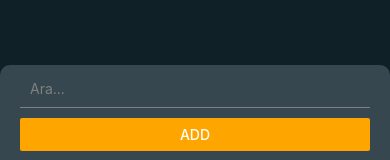
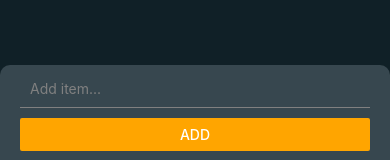
Before and after one commit to Mr-Mesut-OZTURK/kodluyoruz-react-native, a React Native app: screen / in a window 390 px wide. Shown: the part 613-773 px from the top of the page. Built offline with nearby package versions, Linux system fonts and the light colour scheme.

Commit message:
projects updated and added gifs

```diff
--- a/src/todo-app/TodoApp.js
+++ b/src/todo-app/TodoApp.js
@@ -1,8 +1,8 @@
 import React, { useState, useEffect } from 'react'
 import { SafeAreaView, View, Text, StyleSheet, Dimensions, FlatList } from 'react-native'
 
-import Card from './Card';
-import AddTodo from "./AddTodo";
+import Card from './components/Card';
+import AddTodo from "./components/AddTodo";
 
 
 const TodoApp = () => {
@@ -12,12 +12,10 @@ const TodoApp = () => {
 
     const handleLongPress = (todo) => {
         let newList = list.slice(0)
-        console.log(newList)
         const index = newList.indexOf(todo);
 
         if (index > -1) {
             newList.splice(index, 1);
-            console.log(newList)
             setList(newList)
         }
     }
--- a/src/todo-app/AddTodo.js
+++ b/src/todo-app/components/AddTodo.js
@@ -23,7 +23,7 @@ const AddTodo = ({ text, setText, addTodoItem }) => {
                 style={styles.add_input}
                 value={text}
                 onChangeText={setText}
-                placeholder="Ara..."
+                placeholder="Add item..."
                 onFocus={handleFocus}
                 onBlur={handleBlur}
             />
```
Also changed, not shown: src/music-app/README.md, src/todo-app/README.md (added), src/todo-app/assets/todo-app.gif (added), src/todo-app/components/AddTodo.style.js (renamed from src/todo-app/AddTodo.style.js), src/todo-app/components/Card.js (renamed from src/todo-app/Card.js), src/todo-app/components/Card.style.js (renamed from src/todo-app/Card.style.js), 1 other file (tests, documents, lock files or other folders).
